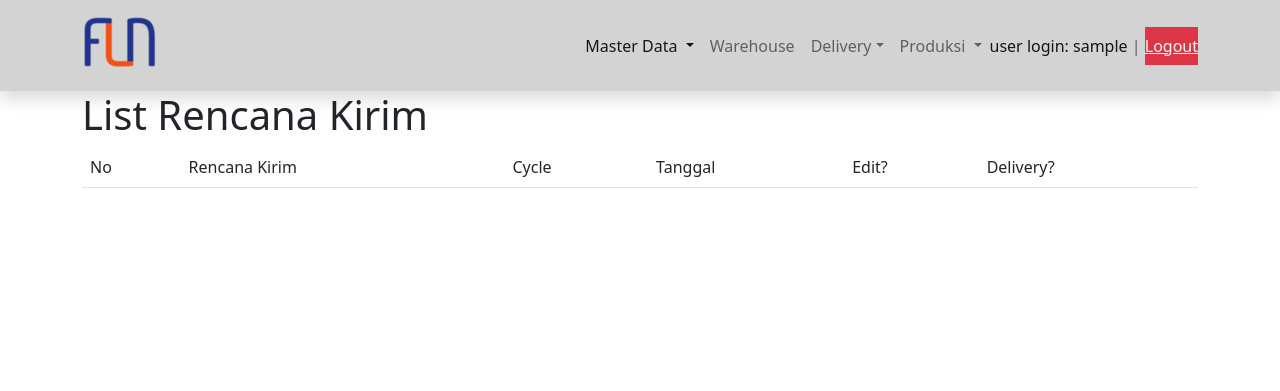
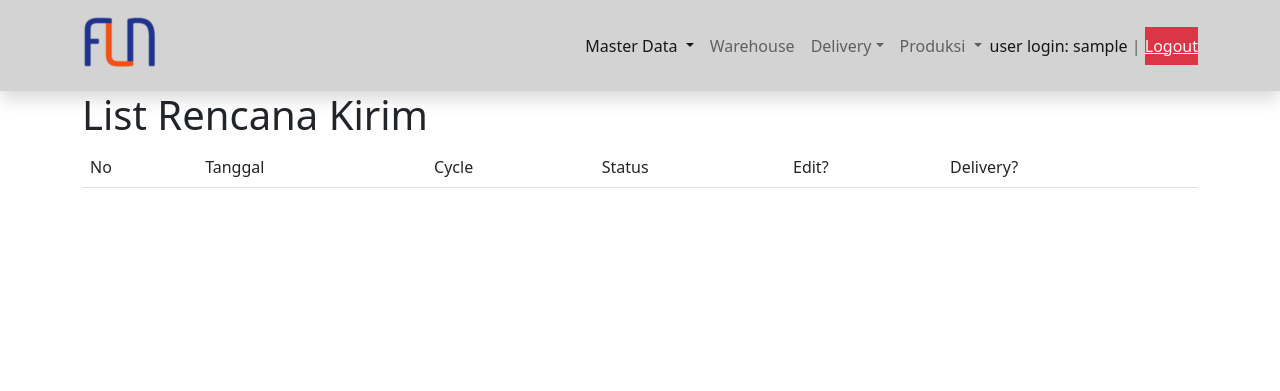
Before and after one commit to criespy/PartNumberScanner, a Django app: page /delivery/ in a window 1280 px wide. Shown: the top 391 px of the page. Run offline with Django 3.2, Linux system fonts and the light colour scheme; the visitor is signed in with stand-in values (Sample User, id 1); data that the repository does not hold is empty; some libraries are stand-ins or nearby versions.

Commit message:
Improve List Rencana Kirim, remove rencana kirim number, filter by date today

```diff
--- a/scanner/forms.py
+++ b/scanner/forms.py
@@ -29,7 +29,7 @@ class FormRencanaKirim(ModelForm):
     class Meta:
         model = RencanaKirim
         fields = '__all__'
-        exclude = ['status']
+        exclude = ['nomor_sj','status']
         labels = {'nomor_sj':'No. Rencana Kirim'}
 
         widgets = {
--- a/scanner/views.py
+++ b/scanner/views.py
@@ -59,7 +59,7 @@ class RencanaKirimView(LoginRequiredMixin, ListView):
     model = RencanaKirim
     template_name = 'rencanakirim_listview.html'
     #paginate_by = 10
-    queryset = RencanaKirim.objects.filter(status='Open')
+    queryset = RencanaKirim.objects.filter(tanggal=date.today())
 
 class BuatRencanaKirim(LoginRequiredMixin, CreateView):
     model = RencanaKirim
--- a/templates/rencanakirim_listview.html
+++ b/templates/rencanakirim_listview.html
@@ -8,9 +8,10 @@
             <thead>
                 <tr>
                     <td>No</td>
-                    <td>Rencana Kirim</td>
+                    <!--td>Rencana Kirim</td-->
+                    <td>Tanggal</td>
                     <td>Cycle</td>
-                    <td>Tanggal</td>
+                    <td>Status</td>
                     <td>Edit?</td>
                     <td>Delivery?</td>
                 </tr>
@@ -19,9 +20,10 @@
                 {% for rk in object_list %}
                     <tr>
                         <td>{{ forloop.counter }}</td>
-                        <td>{{ rk.nomor_sj }}</td>
+                        <!--td>{{ rk.nomor_sj }}</td-->
+                        <td>{{ rk.tanggal }}</td>
                         <td>{{ rk.cycle }}</td>
-                        <td>{{ rk.tanggal }}</td>
+                        <td>{{ rk.status }}</td>
                         <td><a type="button" href="{% url 'update_rencana_kirim' %}{{ rk.id }}" class="btn btn-secondary">edit</a></td>
                         <td><a type="button" href="{% url 'delivery' %}{{ rk.id }}" class="btn btn-success">Delivery</a> </td>
                     </tr>
```
